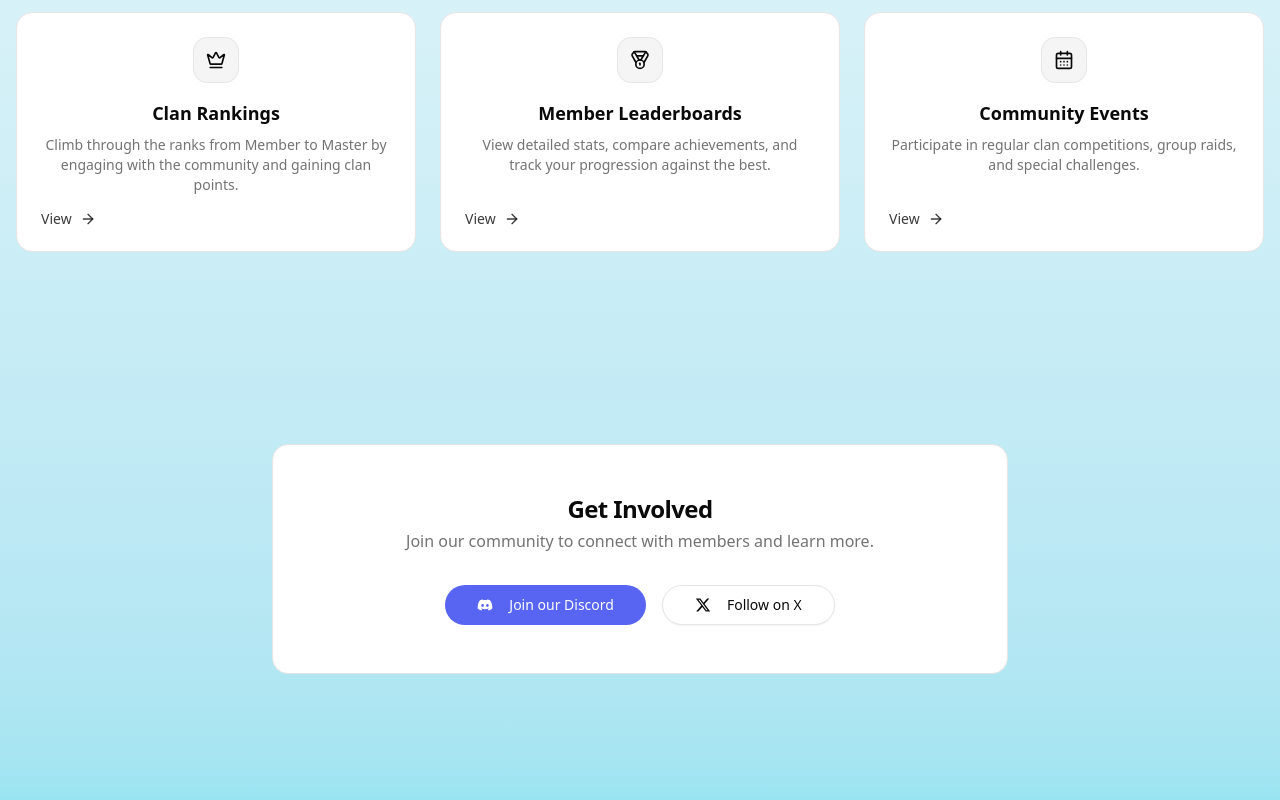
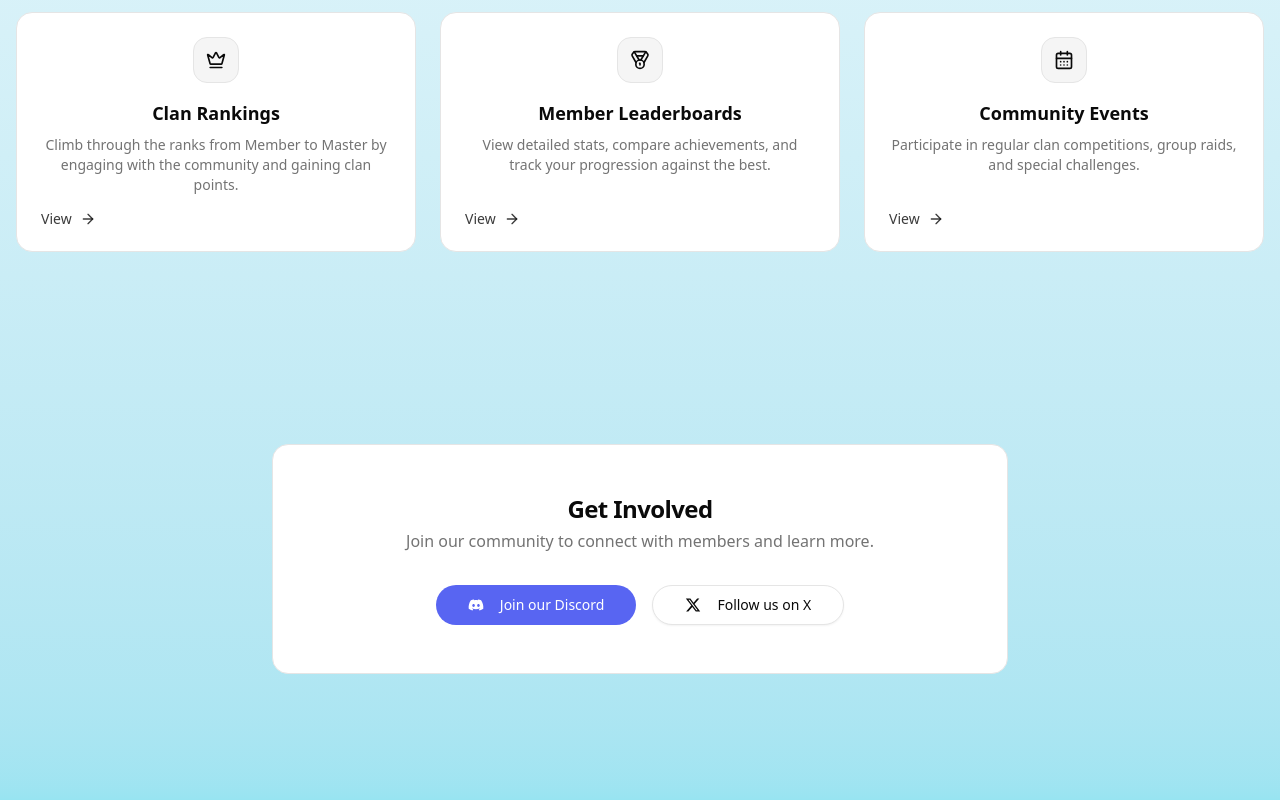
Before and after one commit to nednella/sanity, a React (Vite) app in the folder apps/web/: page / in a window 1280 px wide. Shown: the part 1662-2462 px from the top of the page. Built offline with nearby package versions, Linux system fonts and the light colour scheme; no server answers.

Commit message:
Update landing CTA btn text

```diff
--- a/apps/web/src/components/landing/index/cta.tsx
+++ b/apps/web/src/components/landing/index/cta.tsx
@@ -47,7 +47,7 @@ export function Cta() {
                                 rel="noopener noreferrer"
                             >
                                 <TwitterLogo className="fill-text-foreground mr-2 size-4" />
-                                <span>Follow on X</span>
+                                <span>Follow us on X</span>
                             </a>
                         </Button>
                     </div>
```
